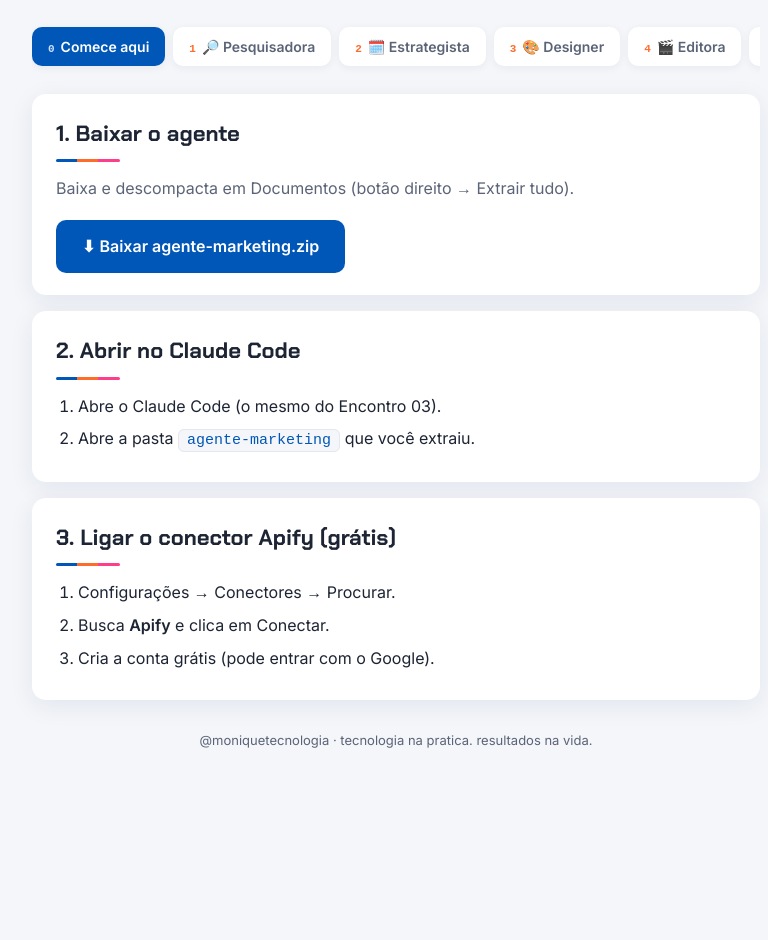
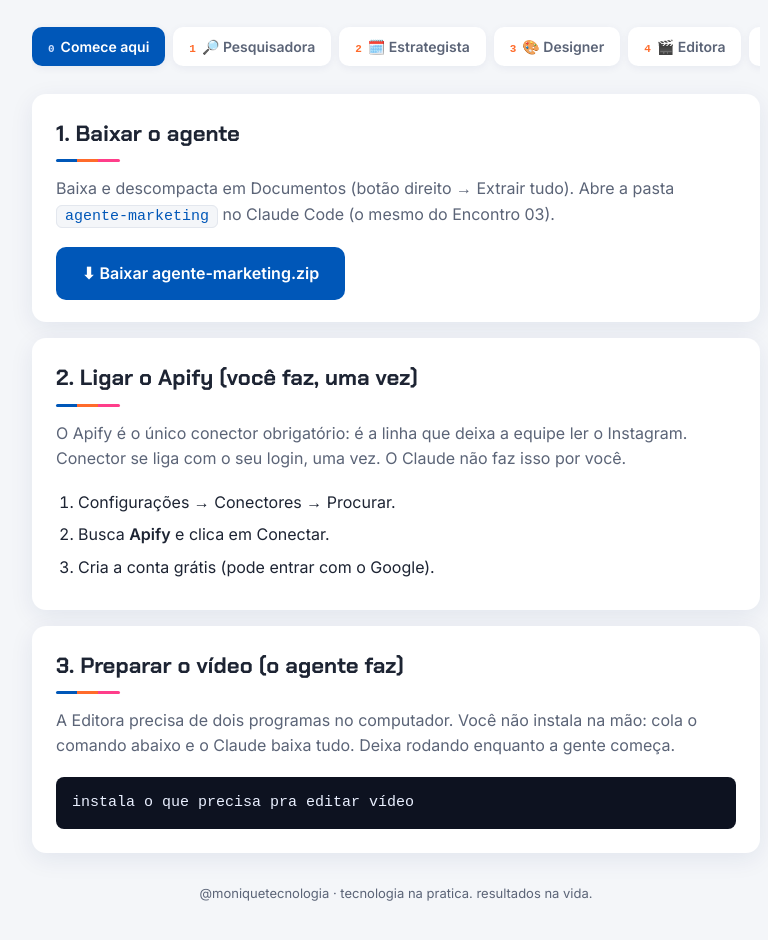
Before and after one commit to moniquewinternet-byte/agente-marketing, a plain HTML site: page apoio-encontro-04.html in a window 1280 px wide. Shown: the part 136-1076 px from the top of the page, without its empty margins (244-1012 px from the left). Before the commit the page ends 964 px from the top, so only its background shows below. Drawn offline with Linux system fonts and the light colour scheme; a web font is replaced by a local one.

Commit message:
Comece aqui: separa conector (voce) de instalar video (agente)

```diff
--- a/apoio-encontro-04.html
+++ b/apoio-encontro-04.html
@@ -49,19 +49,20 @@ code{background:var(--bg);border:1px solid var(--linha);border-radius:6px;paddin
 <div class="panel on">
 <div class="card">
 <h2>1. Baixar o agente</h2><div class="t"></div>
-<p class="sub">Baixa e descompacta em Documentos (botão direito → Extrair tudo).</p>
+<p class="sub">Baixa e descompacta em Documentos (botão direito → Extrair tudo). Abre a pasta <code>agente-marketing</code> no Claude Code (o mesmo do Encontro 03).</p>
 <a class="btn" href="https://github.com/moniquewinternet-byte/agente-marketing/raw/main/agente-marketing.zip">⬇ Baixar agente-marketing.zip</a>
 </div>
 <div class="card">
-<h2>2. Abrir no Claude Code</h2><div class="t"></div>
-<ol><li>Abre o Claude Code (o mesmo do Encontro 03).</li>
-<li>Abre a pasta <code>agente-marketing</code> que você extraiu.</li></ol>
-</div>
-<div class="card">
-<h2>3. Ligar o conector Apify (grátis)</h2><div class="t"></div>
+<h2>2. Ligar o Apify (você faz, uma vez)</h2><div class="t"></div>
+<p class="sub">O Apify é o único conector obrigatório: é a linha que deixa a equipe ler o Instagram. Conector se liga com o seu login, uma vez. O Claude não faz isso por você.</p>
 <ol><li>Configurações → Conectores → Procurar.</li>
 <li>Busca <b>Apify</b> e clica em Conectar.</li>
 <li>Cria a conta grátis (pode entrar com o Google).</li></ol>
+</div>
+<div class="card">
+<h2>3. Preparar o vídeo (o agente faz)</h2><div class="t"></div>
+<p class="sub">A Editora precisa de dois programas no computador. Você não instala na mão: cola o comando abaixo e o Claude baixa tudo. Deixa rodando enquanto a gente começa.</p>
+<span class="cmd">instala o que precisa pra editar vídeo</span>
 </div>
 </div>
 
```
Also changed, not shown: index.html (+8 -7 lines).
